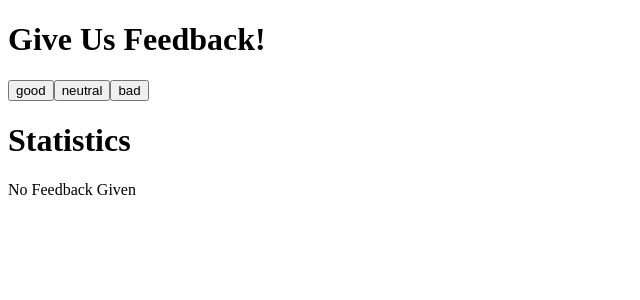
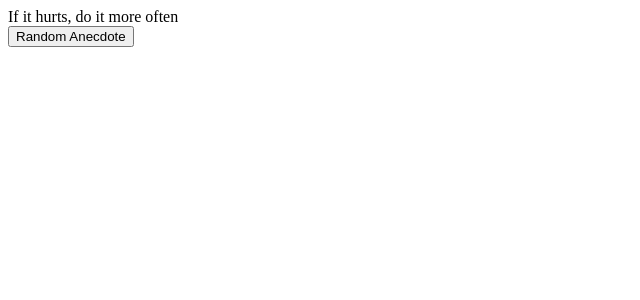
Before and after one commit to cswilik/FullStackOpenProject, a React (Create React App) app: page / in a window 1280 px wide. Shown: the top 300 px of the page, without its empty margins (0-640 px from the left). Built offline with nearby package versions, Linux system fonts and the light colour scheme.

Commit message:
foldering organizing and next app

```diff
--- /dev/null
+++ b/src/anecdotes/App2.js
@@ -0,0 +1,35 @@
+import React, { useState } from 'react'
+
+const App2 = () => {
+  const anecdotes = [
+    'If it hurts, do it more often',
+    'Adding manpower to a late software project makes it later!',
+    'The first 90 percent of the code accounts for the first 10 percent of the development time...The remaining 10 percent of the code accounts for the other 90 percent of the development time.',
+    'Any fool can write code that a computer can understand. Good programmers write code that humans can understand.',
+    'Premature optimization is the root of all evil.',
+    'Debugging is twice as hard as writing the code in the first place. Therefore, if you write the code as cleverly as possible, you are, by definition, not smart enough to debug it.',
+    'Programming without an extremely heavy use of console.log is same as if a doctor would refuse to use x-rays or blood tests when diagnosing patients'
+  ]
+
+
+  const [selected, setSelected] = useState(0)
+  const [votes, setVotes] = useState({})
+
+
+
+
+  const handleClick = () => {
+      let num = Math.floor(Math.random() * anecdotes.length)
+      setSelected(num)
+
+  }
+
+  return (
+    <div>
+      {anecdotes[selected]}<br></br>
+      <button onClick={handleClick}>Random Anecdote</button>
+    </div>
+  )
+}
+
+export default App2;
--- a/src/index.js
+++ b/src/index.js
@@ -1,13 +1,13 @@
 import React from 'react';
 import ReactDOM from 'react-dom'
-import App from './App';
+// import App from './unicafe/App';
+import App2 from './anecdotes/App2'
 
 
+// if you want to view 'App' in other folders, please uncomment the import you would like
+// and change belong component respectively
+
 ReactDOM.render(
-    <App />,
+    <App2 />,
   document.getElementById('root')
 );
-
-// If you want to start measuring performance in your app, pass a function
-// to log results (for example: reportWebVitals(console.log))
-// or send to an analytics endpoint. Learn more: https://bit.ly/CRA-vitals
```
Also changed, not shown: src/unicafe/App.js (renamed from src/App.js), src/unicafe/Button.js (renamed from src/Button.js), src/unicafe/Content.js (renamed from src/Content.js), src/unicafe/Display.js (renamed from src/Display.js), src/unicafe/Header.js (renamed from src/Header.js), src/unicafe/Part.js (renamed from src/Part.js), src/unicafe/Total.js (renamed from src/Total.js).
